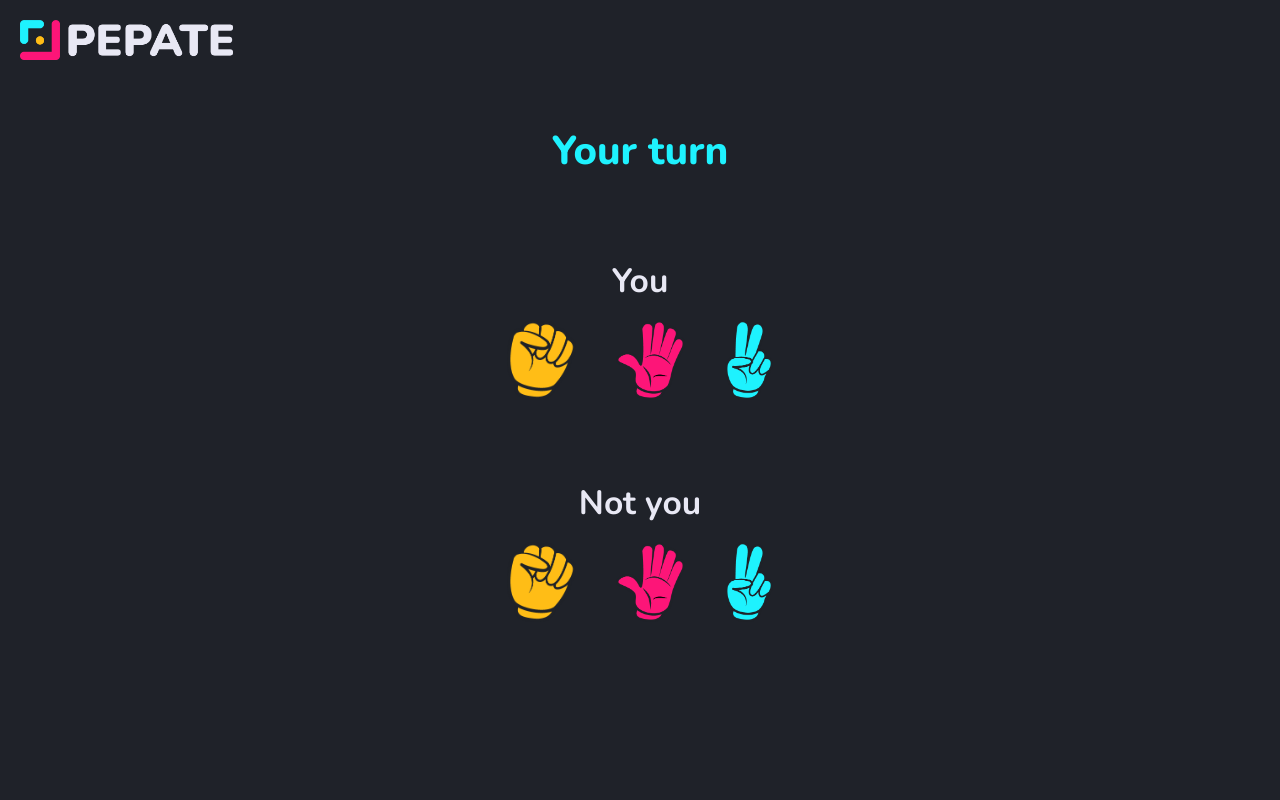
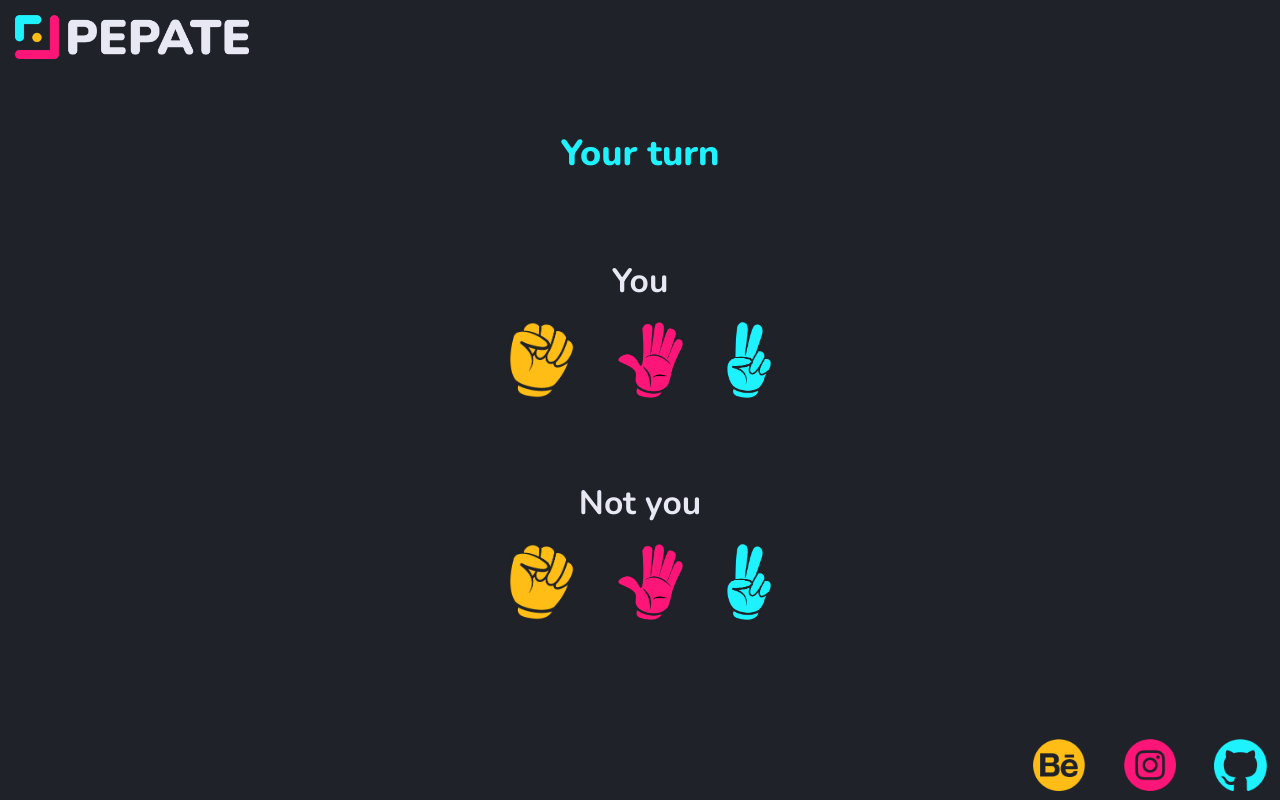
Before and after one commit to VictorHermosillo07/pepate, a plain HTML site: page index.html in a window 1280 px wide. Drawn offline with nearby package versions, Linux system fonts and the light colour scheme.

Commit message:
Social links and basic hover effect

```diff
--- a/CSS/style.css
+++ b/CSS/style.css
@@ -8,21 +8,19 @@
 }
 
 .header {
-    display: flex;
-    margin: 20px;
-    align-items: center;
+    margin: 15px;
     width: 100%;
     margin-bottom: 8vh;
 }
 
 .header img {
-    height: 5vh;
+    height: 5.5vh;
     width: auto;
 }
 
 .turn {
     text-align: center;
-    font-size: 5vh;
+    font-size: 4.5vh;
     font-weight: 900;
     color: #1EF2FE;
 }
@@ -35,7 +33,7 @@
     margin-top: 10vh;
 }
 
-.cards-text{
+.cards-text {
     width: 100%;
     text-align: center;
     color: #E8E8F4;
@@ -49,7 +47,40 @@
     margin-top: 2vh;
 }
 
-.cards-img img{
+.cards-img img {
     margin-left: 20px;
     margin-right: 20px;
+    cursor: pointer;
 }
+
+.cards-img img:hover {
+    border: 5px solid #1EF2FE;
+    border-radius: 50px;
+    border-collapse: separate;
+    border-spacing: 20px;
+}
+
+.enemy img {
+    cursor: none;
+}
+
+footer {
+    position: absolute;
+    display: flex;
+    bottom: 0;
+    width: 100%;
+    height: 8vh;
+}
+
+.social {
+    width: 100%;
+    display: flex;
+    align-items: center;
+    justify-content: flex-end;
+    margin-right: 1vw;
+}
+
+.social img {
+    height: 6.5vh;
+    margin-left: 3vw;
+}
--- a/index.html
+++ b/index.html
@@ -34,13 +34,23 @@
             <div class="cards-text">
                 <h2>Not you</h2>
             </div>
-            <div class="cards-img">
+            <div class="cards-img enemy">
                 <img src="IMG/Rock.png">
                 <img src="IMG/Paper.png">
                 <img src="IMG/Scissors.png">
             </div>
         </div>
     </div>
+    <footer>
+        <div class="social">
+            <a href="https://www.behance.net/vhermosillo"><img src="IMG/2x/behance@2x.png" target="_blank"></a>
+            <a href="https://www.instagram.com/victor.hermosill/?hl=en" target="_blank"><img
+                    src="IMG/2x/instagram@2x.png"></a>
+            <a href="https://github.com/VictorHermosillo07/Oblique_Strategies" target="_blank"><img
+                    src="IMG/2x/github@2x.png"></a>
+        </div>
+        </div>
+    </footer>
 </body>
 
 </html>
```
Also changed, not shown: IMG/2x/behance@2x.png (added), IMG/2x/github@2x.png (added), IMG/2x/instagram@2x.png (added).
